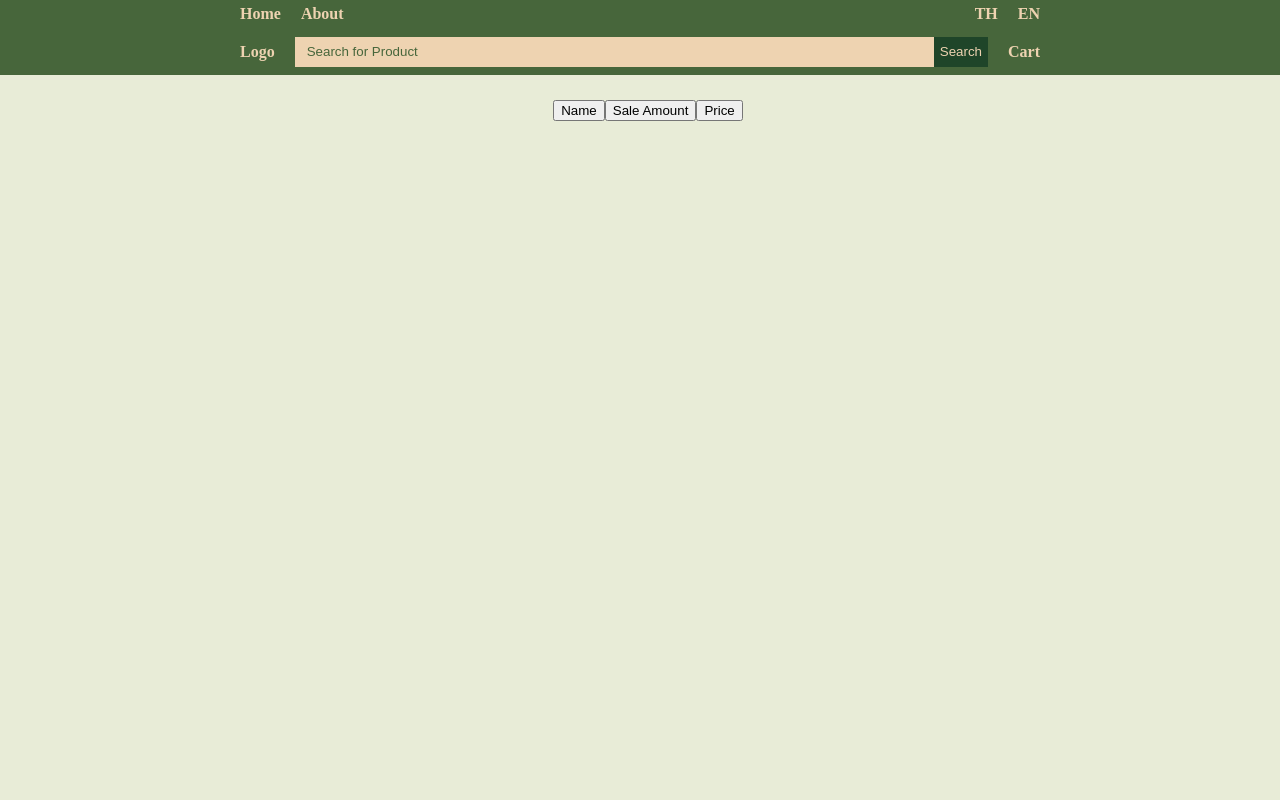
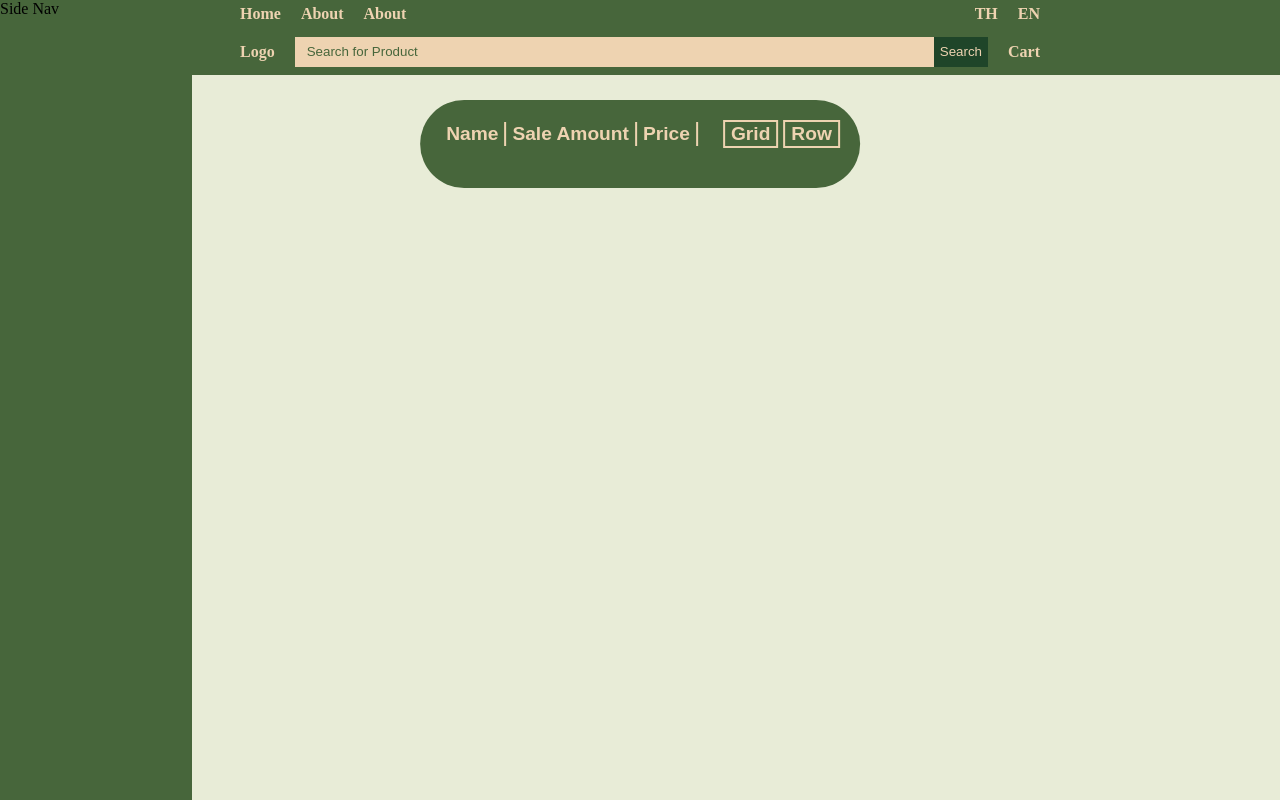
Before and after one commit to Supanat-Tan/shopping-webapp, a Vue app: page /search in a window 1280 px wide. Built offline with nearby package versions, Linux system fonts and the light colour scheme.

Commit message:
Small changes
-add loading screen with shared loading state across multiple components

- styling the product list page

```diff
--- a/src/components/NavBar.vue
+++ b/src/components/NavBar.vue
@@ -1,9 +1,11 @@
 <template>
+    <LoadingPage v-if="isLoading"/>
     <nav class="navbar">
         <ul>
             <div>
                 <RouterLink to="/">{{ language.navbar.home }}</RouterLink>
                 <RouterLink to="/about">About</RouterLink>
+                <RouterLink to="/loading">About</RouterLink>
             </div>
             <div>
                 <li @click="setLang('th')">TH</li>
@@ -37,8 +39,16 @@ import { ref, watch } from 'vue';
 import { useRouter } from 'vue-router';
 import '@/styles/navbar.scss'
 import { useSearchItemStore } from '@/stores/searchItem';
+import { useLoadingStore } from '@/stores/loading';
+import LoadingPage from '@/view/LoadingPage.vue';
+import { storeToRefs } from 'pinia';
 
 const searchInfo = ref('');
+
+//Loading store
+const loadingStore = useLoadingStore();
+const { isLoading } = storeToRefs(loadingStore)
+const { setLoading } = loadingStore
 
 const { setLang, language } = useI18n();
 
@@ -99,6 +109,11 @@ const data = [
 const handleSubmit = async () => {
     console.log(searchInfo.value)
     searchData.setItemList(data)
-    router.push('/search')
+    setLoading(true);
+
+    setTimeout(() => {
+        setLoading(false);
+        router.push('/search')
+    }, 1000)
 }
 </script>
--- a/src/components/SearchItemBox.vue
+++ b/src/components/SearchItemBox.vue
@@ -25,5 +25,8 @@ const props = defineProps<SearchItemPropType>()
 
     width: 200px;
     height: 200px;
+
+    background-color: $accent;
+    border-radius: 30px;
 }
 </style>
--- a/src/components/SideBar.vue
+++ b/src/components/SideBar.vue
@@ -12,11 +12,11 @@
     position: fixed;
     top: 0px;
     left: 0px;
-    z-index: 10;
+    z-index: 20;
 
     width: 15%;
     height: 100%;
 
-    background-color: var(--sec-text);
+    background-color: $sec-text;
 }
 </style>
--- a/src/router/index.ts
+++ b/src/router/index.ts
@@ -2,6 +2,7 @@ import { createRouter, createWebHistory } from "vue-router";
 import HomePage from "@/view/HomePage.vue";
 import AboutPage from "@/view/AboutPage.vue";
 import ItemListPage from "@/view/ItemListPage.vue";
+import LoadingPage from "@/view/LoadingPage.vue";
 
 const routes = [
     {
@@ -19,6 +20,11 @@ const routes = [
         name: 'ItemListPage',
         component: ItemListPage
     },
+    {
+        path: '/loading',
+        name: 'LoadingPage',
+        component: LoadingPage
+    },
 ]
 
 const router = createRouter({
--- /dev/null
+++ b/src/stores/loading.ts
@@ -0,0 +1,22 @@
+import { defineStore } from "pinia";
+import { computed, ref } from "vue";
+
+export const useLoadingStore = defineStore('loading' , () => {
+    const isLoadingRef = ref(false);
+
+    const isLoading = computed(() => isLoadingRef.value)
+
+    const setLoading = (load: boolean) => {
+        if (load === true) {
+            isLoadingRef.value = true
+        }
+        else if (load === false) {
+            isLoadingRef.value = false
+        }
+    }
+
+    return {
+        isLoading,
+        setLoading
+    }
+})
--- a/src/styles/global.scss
+++ b/src/styles/global.scss
@@ -1,4 +1,7 @@
-
+html {
+    overflow-y: scroll;
+    overflow-x: hidden;
+}
 body {
     background-color: $background;
 }
--- a/src/view/ItemListPage.vue
+++ b/src/view/ItemListPage.vue
@@ -1,5 +1,7 @@
 <template>
     <NavBar />
+    <SideBar />
+    <LoadingPage v-if="isLoading"/>
     <div class="listpage-container">
 
         <div>
@@ -7,6 +9,11 @@
                 <button>Name</button>
                 <button>Sale Amount</button>
                 <button>Price</button>
+
+                <div>
+                    <button @click="toggleView">Grid</button>
+                    <button @click="toggleView">Row</button>
+                </div>
             </div>
 
             <div class="itemlist-container">
@@ -25,9 +32,20 @@
 <script setup lang="ts">
 import NavBar from '@/components/NavBar.vue';
 import SearchItemBox from '@/components/SearchItemBox.vue';
+import SideBar from '@/components/SideBar.vue';
+import LoadingPage from './LoadingPage.vue';
 import { useSearchItemStore } from '@/stores/searchItem';
+import { ref } from 'vue';
+import { useLoadingStore } from '@/stores/loading'
 
 const searchItems = useSearchItemStore();
+const { isLoading } = useLoadingStore();
+const viewMode = ref(true);
+
+const toggleView = () => {
+    viewMode.value = !viewMode.value
+    console.log(viewMode.value)
+}
 
 </script>
 
@@ -39,15 +57,67 @@ const searchItems = useSearchItemStore();
 
     position: absolute;
     top: 100px;
+    left: 50%;
+    transform: translate(-50%);
 
-    width: 100%;
+    width: auto;
+    max-width: 1080px;
+    padding: 20px;
+
+    background-color: $sec-text;
+    border-radius: 50px;
+
+    > div {
+        display: flex;
+        flex-direction: column;
+        justify-content: center;
+        align-items: center;
+        gap: 20px;
+    }
 }
 
 .itemlist-container {
     display: grid;
-    grid-template-columns: 1fr 1fr;
+    grid-template-columns: 1fr 1fr 1fr 1fr;
     justify-content: center;
     align-items: center;
     gap: 10px;
 }
+
+.button-container {
+    display: flex;
+    flex-direction: row;
+    justify-content: space-between;
+    align-items: center;
+
+    width: 100%;
+    //Affect All button
+    button {
+        border: none;
+        background-color: transparent;
+
+        color: $accent;
+        font-weight: bold;
+        font-size: 1.2rem;
+
+        cursor: pointer;
+    }
+
+    // Only affect sort button
+    > button {
+        border-right: 2px solid $accent;
+    }
+
+    //Right Section grid row toggle
+    > div {
+        margin-left: 20px;
+
+        //Only grid and row button
+        > button {
+            margin-left: 5px;
+
+            border: 2px solid $accent;
+        }
+    }
+}
 </style>
--- /dev/null
+++ b/src/view/LoadingPage.vue
@@ -0,0 +1,34 @@
+<template>
+    <div class="loading-page-container">
+        <h1>Loading...</h1>
+    </div>
+</template>
+
+<script setup lang="ts">
+
+</script>
+
+<style lang="scss">
+.loading-page-container {
+    display: flex;
+    flex-direction: row;
+    justify-content: center;
+    align-items: center;
+
+    position: absolute;
+    top: 0px;
+    left: 0px;
+    z-index: 5;
+
+    width: 100%;
+    height: 100%;
+    background-color: $background;
+
+    > h1 {
+        width: 100%;
+
+        color: $main-text;
+        text-align: center;
+    }
+}
+</style>
```
